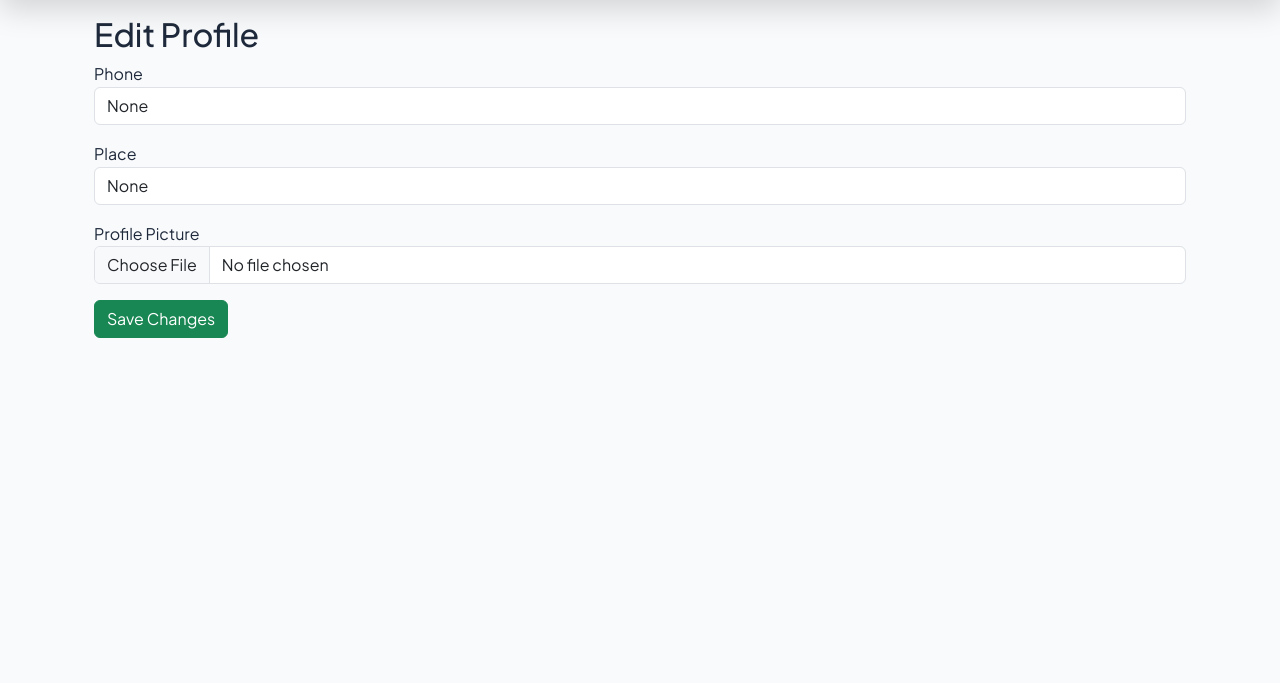
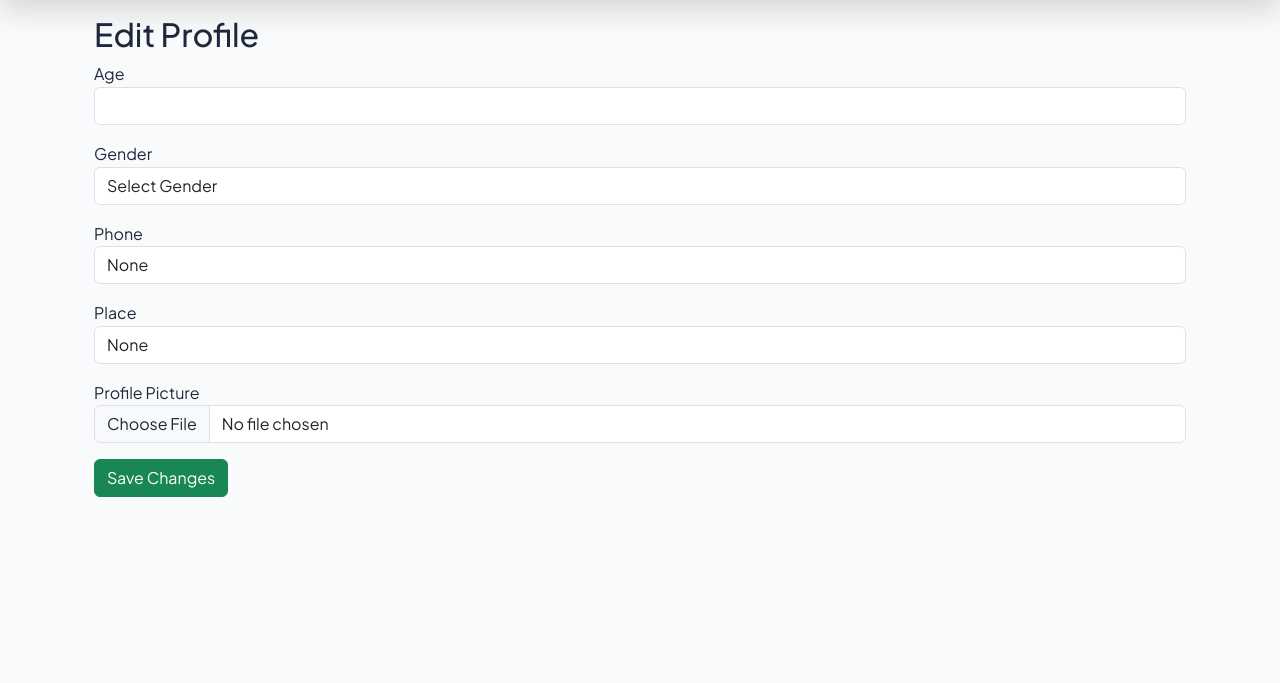
Before and after one commit to Mohanapriya1022/BrainTumorApp, a Flask app: template app/templates/dashboard/edit_profile.html in a window 1280 px wide. Shown: the part 85-768 px from the top of the page. Run offline with Flask 3, Linux system fonts and the light colour scheme; the template is opened without the code that fills it, so the values that code supplies are empty; the visitor is signed in with stand-in values (Sample User, id 1).

Commit message:
profileupdated

```diff
--- a/app/templates/dashboard/edit_profile.html
+++ b/app/templates/dashboard/edit_profile.html
@@ -6,23 +6,60 @@
 
     <form method="POST" enctype="multipart/form-data">
 
+        <!-- Age -->
+        <div class="mb-3">
+            <label>Age</label>
+            <input type="number"
+                   name="age"
+                   value="{{ current_user.age }}"
+                   class="form-control"
+                   min="1"
+                   max="120">
+        </div>
+
+        <!-- Gender -->
+        <div class="mb-3">
+            <label>Gender</label>
+            <select name="gender" class="form-control">
+                <option value="">Select Gender</option>
+                <option value="Male"
+                    {% if current_user.gender == "Male" %}selected{% endif %}>
+                    Male
+                </option>
+                <option value="Female"
+                    {% if current_user.gender == "Female" %}selected{% endif %}>
+                    Female
+                </option>
+                <option value="Other"
+                    {% if current_user.gender == "Other" %}selected{% endif %}>
+                    Other
+                </option>
+            </select>
+        </div>
+
+        <!-- Phone -->
         <div class="mb-3">
             <label>Phone</label>
-            <input type="text" name="phone"
+            <input type="text"
+                   name="phone"
                    value="{{ current_user.phone }}"
                    class="form-control">
         </div>
 
+        <!-- Place -->
         <div class="mb-3">
             <label>Place</label>
-            <input type="text" name="place"
+            <input type="text"
+                   name="place"
                    value="{{ current_user.place }}"
                    class="form-control">
         </div>
 
+        <!-- Profile Picture -->
         <div class="mb-3">
             <label>Profile Picture</label>
-            <input type="file" name="profile_image"
+            <input type="file"
+                   name="profile_image"
                    class="form-control">
         </div>
 
```
Also changed, not shown: app/routes.py (+11 -4 lines), app/templates/dashboard/patient.html (+8 -1 lines).
